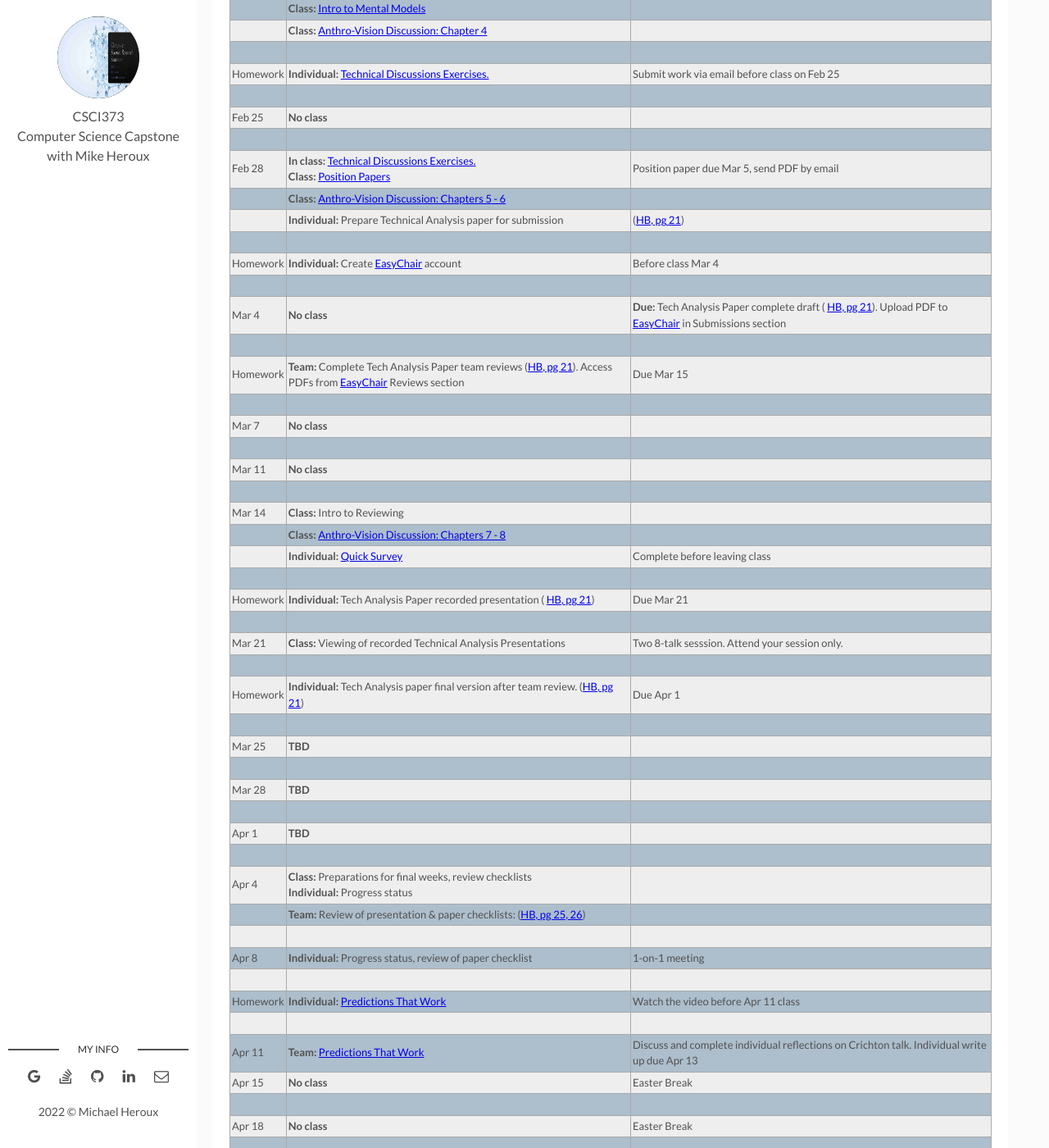
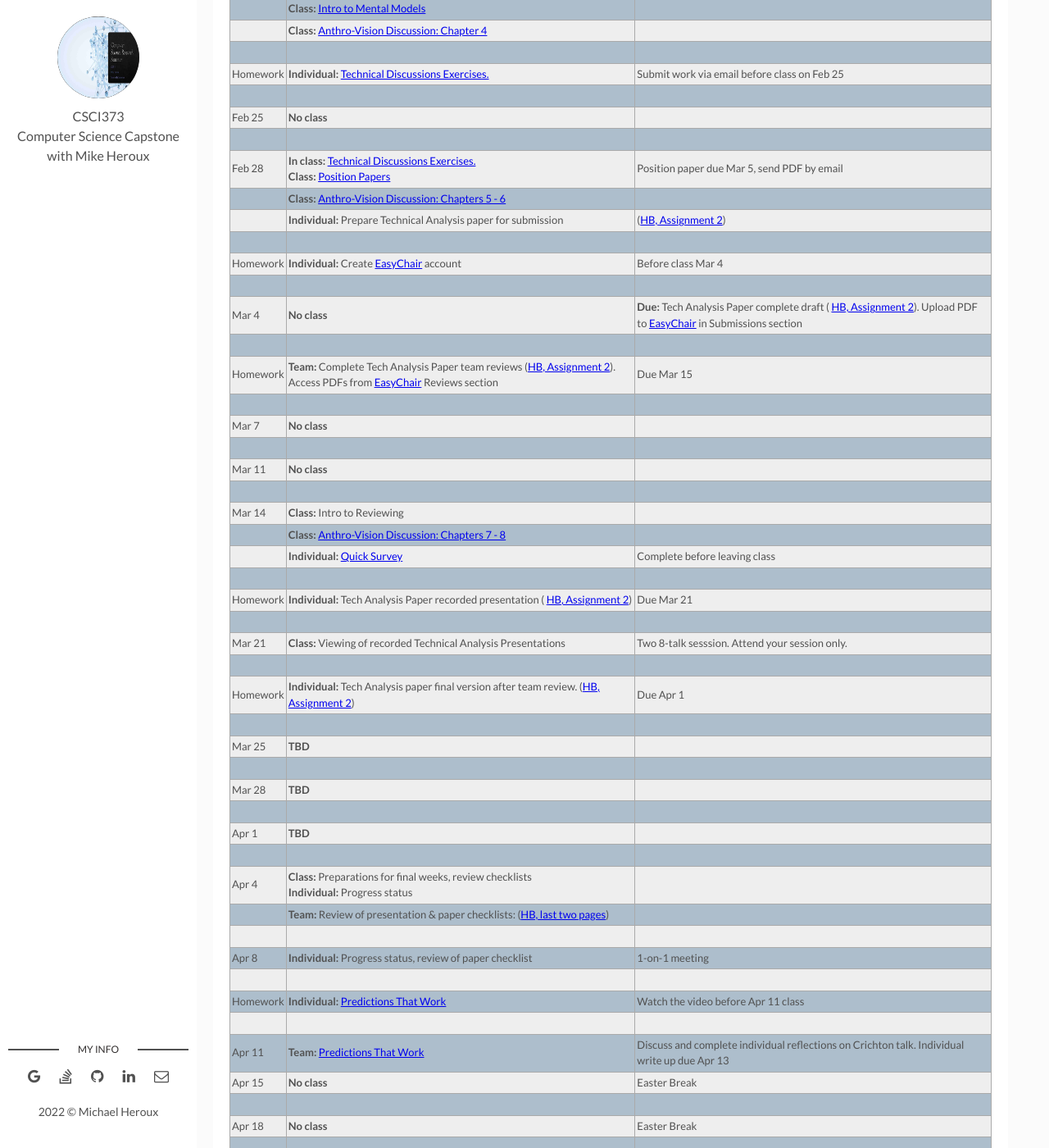
Before and after one commit to maherou/Teaching, a Jekyll site: the page built from files/CS373/2022-Spring-Class-Meeting-Schedule.md, in a window 1280 px wide and 1400 px high, scrolled down 2115 px. Shown: the whole window at 82% size. Built offline with Jekyll 4.4.1, drawn with Linux system fonts in a browser that asks for light colours; some of the changed text lies outside the part shown.

Commit message:
Clarify survey assignment

```diff
--- a/files/CS373/2022-Spring-Class-Meeting-Schedule.md
+++ b/files/CS373/2022-Spring-Class-Meeting-Schedule.md
@@ -45,13 +45,13 @@ Remote Attendance Registration link: [https://csbsju.zoom.us/meeting/register/tJ
 | Jan 28 | **Class:** Collaborative resource management using GitHub Issues |[Virtual Teams Issues-only repo](https://github.com/Collegeville/VirtualTeams/issues) |
 | | **Team:** Set up GitHub Issues-only repos| |
 | | [Virtual Teams Issues-only Repo Intro](https://github.com/Collegeville/VirtualTeams/issues)| Download this [IssueTemplates.zip](../IssueTemplates.zip) file.  Place *.md files into .github/ISSUE_TEMPLATE folder in Issues-only Repo|
-| | **Class:** Discuss Survey Panel and Paper Assignment [HB, pg 21](../CSCI373CourseHandbookLatestEdition.pdf) | Panel Presentation on Feb 7, paper due Feb 10 |
+| | **Class:** Discuss Survey Panel and Paper Assignment [HB, Assignment 1](../CSCI373CourseHandbookLatestEdition.pdf) | Panel Presentation on Feb 7, paper due Feb 10 |
 | | **Class:** [Anthro-Vision Discussion: Preface](../Anthro-Vision)  |   |
 | | **Class:** [Titles and Abstracts Exercises](https://collegeville.github.io/Scribe/TitlesAndAbstractsThatWork/) | |
 | | **Team:** Review of your research topic and how it addresses the key requirements listed in the [Handbook](../CSCI373CourseHandbookLatestEdition.pdf) Chapter 3| |
 | | **Individual:** [Quick Survey](https://forms.gle/v77ztSXy42bzjfKF8) | Complete before leaving class |
 | | | |
-| Homework | **Team:** Complete prep for Survey Panel and Paper [HB, pg 20](../CSCI373CourseHandbookLatestEdition.pdf) | |
+| Homework | **Team:** Complete prep for Survey Panel and Paper [HB, Assignment 1](../CSCI373CourseHandbookLatestEdition.pdf) | |
 | Homework | **Team:** Review and discuss resources using GitHub issues | Ongoing activity throughout the course.  Mimic structure and design of [Virtual Teams Issues-only repo](https://github.com/Collegeville/VirtualTeams/issues) |
 | | | |
 | Jan 31 | **Individual:** Progress status 1-on-1 meeting | [Sign up]()
@@ -63,7 +63,7 @@ Remote Attendance Registration link: [https://csbsju.zoom.us/meeting/register/tJ
 | Homework | **Individual:** Set up LinkedIn account | Send invite to DH to help build network |
 | Homework | **Individual:** Create GitHub Pages personal website | Send DH link to website by Mar 15 |
  | | |
-| Feb 7 | **Class:** Survey Panel Presentation ( [HB, pg 20](../CSCI373CourseHandbookLatestEdition.pdf)). | |
+| Feb 7 | **Class:** Survey Panel Presentation ( [HB, Assignment 1](../CSCI373CourseHandbookLatestEdition.pdf)). | |
 | | | |
 | Feb 11 | **Class:** [Anthro-Vision Discussion: Chapter 2](../Anthro-Vision)  | |
 |  | **Class:** [LaTeX Exercises](https://collegeville.github.io/Scribe/UsingLatex/) | |
@@ -86,13 +86,13 @@ Remote Attendance Registration link: [https://csbsju.zoom.us/meeting/register/tJ
 | | | |
 | Feb 28 | **In class:** [Technical Discussions Exercises.](https://collegeville.github.io/Orator/DiscussionsThatWork/) <br> **Class:** [Position Papers](https://collegeville.github.io/Scribe/PositionPapers/) | Position paper due Mar 5, send PDF by email |
 | | **Class:** [Anthro-Vision Discussion: Chapters 5 - 6](../Anthro-Vision)  | |
-| | **Individual:** Prepare Technical Analysis paper for submission | ([HB, pg 21](./CSCI373CourseHandbookLatestEdition.pdf)) |
+| | **Individual:** Prepare Technical Analysis paper for submission | ([HB, Assignment 2](./CSCI373CourseHandbookLatestEdition.pdf)) |
 | | | |
 | Homework | **Individual:** Create [EasyChair](https://easychair.org/conferences/?conf=spring2022tap) account | Before class Mar 4 |
 | | | |
-| Mar 4 | **No class** | **Due:** Tech Analysis Paper complete draft ( [HB, pg 21](../CSCI373CourseHandbookLatestEdition.pdf)). Upload PDF to [EasyChair](https://easychair.org/conferences/?conf=spring2022tap) in Submissions section|
+| Mar 4 | **No class** | **Due:** Tech Analysis Paper complete draft ( [HB, Assignment 2](../CSCI373CourseHandbookLatestEdition.pdf)). Upload PDF to [EasyChair](https://easychair.org/conferences/?conf=spring2022tap) in Submissions section|
 | | | |
-| Homework | **Team:** Complete Tech Analysis Paper team reviews ([HB, pg 21](../CSCI373CourseHandbookLatestEdition.pdf)). Access PDFs from [EasyChair](https://easychair.org/conferences/?conf=fall2021tap) Reviews section | Due Mar 15 |
+| Homework | **Team:** Complete Tech Analysis Paper team reviews ([HB, Assignment 2](../CSCI373CourseHandbookLatestEdition.pdf)). Access PDFs from [EasyChair](https://easychair.org/conferences/?conf=fall2021tap) Reviews section | Due Mar 15 |
 | | | |
 | Mar 7 | **No class** | |
 | | | |
@@ -102,11 +102,11 @@ Remote Attendance Registration link: [https://csbsju.zoom.us/meeting/register/tJ
 | | **Class:** [Anthro-Vision Discussion: Chapters 7 - 8](../Anthro-Vision)  | |
 | | **Individual:** [Quick Survey](https://forms.gle/v77ztSXy42bzjfKF8) | Complete before leaving class |
 | | | |
-| Homework | **Individual:** Tech Analysis Paper recorded presentation ( [HB, pg 21](../CSCI373CourseHandbookLatestEdition.pdf)) | Due Mar 21 |
+| Homework | **Individual:** Tech Analysis Paper recorded presentation ( [HB, Assignment 2](../CSCI373CourseHandbookLatestEdition.pdf)) | Due Mar 21 |
 | | | |
 | Mar 21 | **Class:** Viewing of recorded Technical Analysis Presentations| Two 8-talk sesssion. Attend your session only. |
 | | | |
-| Homework | **Individual:** Tech Analysis paper final version after team review. ([HB, pg 21](../CSCI373CourseHandbookLatestEdition.pdf)) | Due Apr 1 |
+| Homework | **Individual:** Tech Analysis paper final version after team review. ([HB, Assignment 2](../CSCI373CourseHandbookLatestEdition.pdf)) | Due Apr 1 |
 | | | |
 | Mar 25 | **TBD** | |
 | | | |
@@ -115,7 +115,7 @@ Remote Attendance Registration link: [https://csbsju.zoom.us/meeting/register/tJ
 | Apr 1 | **TBD** | |
 | | | |
 | Apr 4 | **Class:** Preparations for final weeks, review checklists <br> **Individual:** Progress status| |
-| | **Team:** Review of presentation & paper checklists: ([HB, pg 25, 26](../CSCI373CourseHandbookLatestEdition.pdf)) |  |
+| | **Team:** Review of presentation & paper checklists: ([HB, last two pages](../CSCI373CourseHandbookLatestEdition.pdf)) |  |
 | | | |
 | Apr 8 | **Individual:** Progress status, review of paper checklist | 1-on-1 meeting |
 | | | |
@@ -133,9 +133,9 @@ Remote Attendance Registration link: [https://csbsju.zoom.us/meeting/register/tJ
 | Homework | **Individual:** Submit [Title, Abstract, Bio](https://forms.gle/ScuC4Ca7xn1zfhaP6) | Due Apr 25 |
 | | | |
 | Apr 25 | **Class:** [Anthro-Vision Discussion: Conclusion and Postscript](../Anthro-Vision) | |
-| | **Team:** SOTF Presentation Slide Laydown: [Talks that Work](https://docs.google.com/presentation/d/18RR58xUXb1QSBwlVpYIxsFdQDxRnaB3TyXY_g8xcTcw/edit?usp=sharing) [(HB, pg 23)](../CSCI373CourseHandbookLatestEdition.pdf) | **Team-based Slide Laydown of Formal presentations** |
+| | **Team:** SOTF Presentation Slide Laydown: [Talks that Work](https://docs.google.com/presentation/d/18RR58xUXb1QSBwlVpYIxsFdQDxRnaB3TyXY_g8xcTcw/edit?usp=sharing) [(HB, Assignment 4)](../CSCI373CourseHandbookLatestEdition.pdf) | **Team-based Slide Laydown of Formal presentations** |
 | | **Team:** [Course Retrospective](https://collegeville.github.io/Scribe/Retrospectives/) |  |
 | | | |
-| Apr 29 | **Individual:** Final SOTF Talk [(HB, pg 23)](../CSCI373CourseHandbookLatestEdition.pdf) | [**Formal presentations**](../2022-Spring-Final-Presentation-Schedule) |
+| Apr 29 | **Individual:** Final SOTF Talk [(HB, Assignment 4)](../CSCI373CourseHandbookLatestEdition.pdf) | [**Formal presentations**](../2022-Spring-Final-Presentation-Schedule) |
 | | | |
-| May 6 | **Individual:** Final SOTF Paper [(HB, pg 23)](../CSCI373CourseHandbookLatestEdition.pdf) | **Submit as an email attachment by end of day Apr 18** |
+| May 6 | **Individual:** Final SOTF Paper [(HB, Assignment 4)](../CSCI373CourseHandbookLatestEdition.pdf) | **Submit as an email attachment by end of day Apr 18** |
```
Also changed, not shown: 3 other files.
